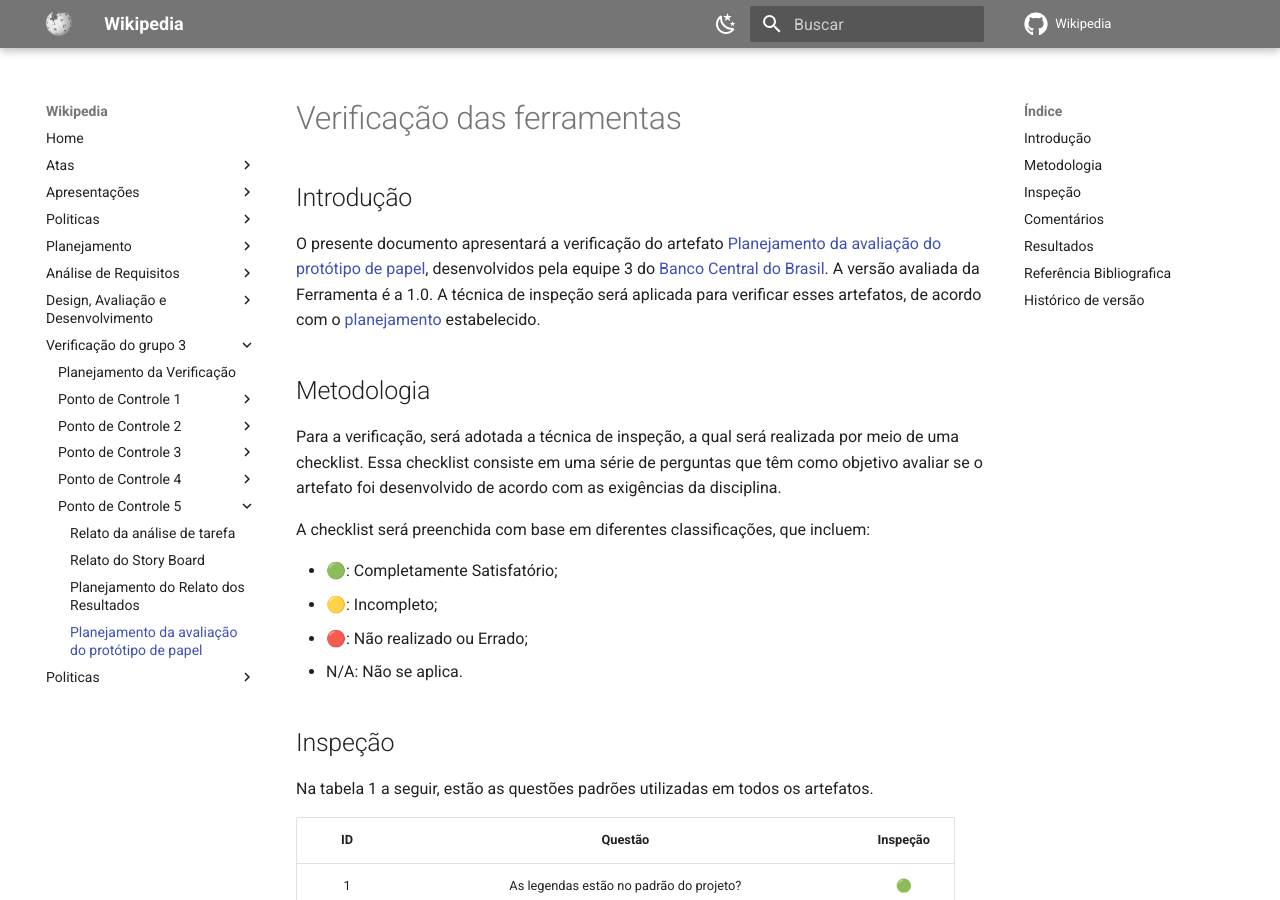
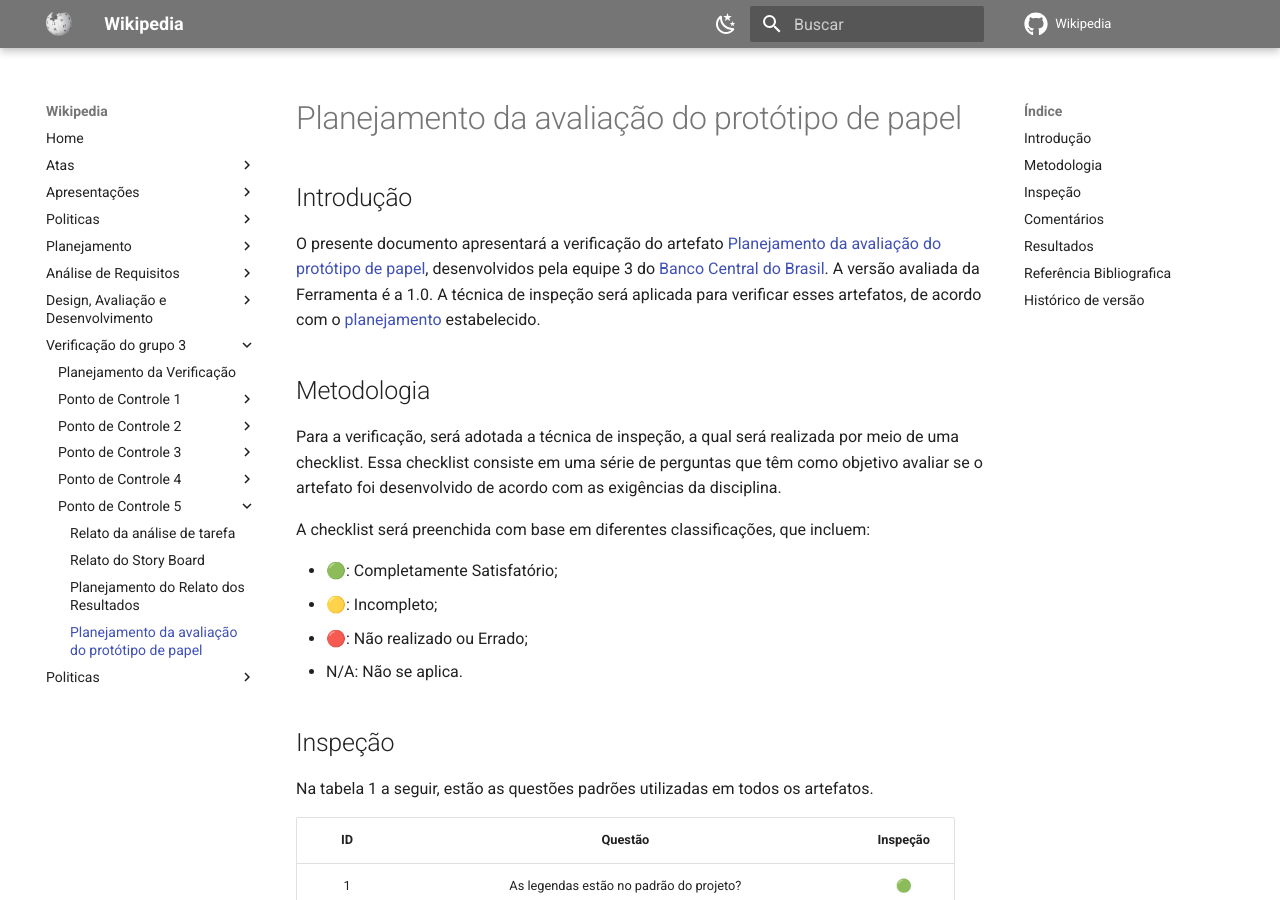
Before and after one commit to Interacao-Humano-Computador/2023.1-Wikipedia, an MkDocs documentation site: the page built from docs/verificacao/pontoControle5/planejamentoPrototipoDePapel.md, in a window 1280 px wide and 900 px high. Built offline with MkDocs 1.6.1 and Material for MkDocs 9.7.7, drawn with Linux system fonts in a browser that asks for light colours; comment, search, counter and statistics services are not loaded.

Commit message:
corrigindo titulo

```diff
--- a/docs/verificacao/pontoControle5/planejamentoPrototipoDePapel.md
+++ b/docs/verificacao/pontoControle5/planejamentoPrototipoDePapel.md
@@ -1,4 +1,4 @@
-# Verificação das ferramentas
+# Planejamento da avaliação do protótipo de papel
 
 ## Introdução
 O presente documento apresentará a verificação do artefato [Planejamento da avaliação do protótipo de papel](https://interacao-humano-computador.github.io/2023.1-BancoCentral/#/design_prototipo/prototipo_papel/planejamento_avaliacao?id=refer%c3%aancia-bibliogr%c3%a1fica), desenvolvidos pela equipe 3 do [Banco Central do Brasil](https://interacao-humano-computador.github.io/2023.1-BancoCentral/). A versão avaliada da Ferramenta é a 1.0. A técnica de inspeção será aplicada para verificar esses artefatos, de acordo com o [planejamento](../planejamento.md) estabelecido.
```
Also changed, not shown: docs/verificacao/pontoControle1/siteEscolhido.md (+1 -1 lines).
